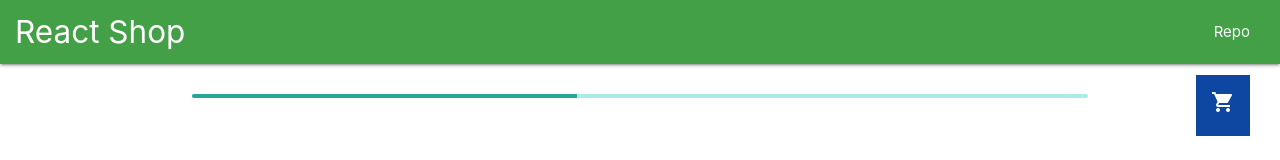
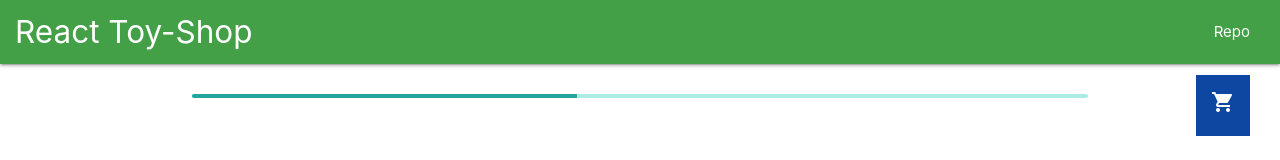
Before and after one commit to IlyaMur/react_shop, a React (Create React App) app: page / in a window 1280 px wide. Shown: the top 160 px of the page. Built offline with nearby package versions, Linux system fonts and the light colour scheme; no server answers.

Commit message:
add link to repo

```diff
--- a/src/components/Footer.jsx
+++ b/src/components/Footer.jsx
@@ -6,7 +6,9 @@ function Footer() {
           © {new Date().getFullYear()} Copyright Text
           <a
             className="grey-text text-lighten-4 right"
-            href="https://github.com/IlyaMur/react-movies_app"
+            href="https://github.com/IlyaMur/react_shop"
+            target="_blank"
+            rel="noreferrer"
           >
             Repo
           </a>
--- a/src/components/Header.jsx
+++ b/src/components/Header.jsx
@@ -2,12 +2,18 @@ export function Header() {
   return (
     <nav className="green darken-1">
       <div className="nav-wrapper">
-        <a href="#!" className="brand-logo">
-          React Shop
+        <a href="/" className="brand-logo">
+          React Toy-Shop
         </a>
         <ul id="nav-mobile" className="right hide-on-med-and-down">
           <li>
-            <a href="https://github.com/IlyaMur/react-movies_app">Repo</a>
+            <a
+              href="https://github.com/IlyaMur/react_shop"
+              target="_blank"
+              rel="noreferrer"
+            >
+              Repo
+            </a>
           </li>
         </ul>
       </div>
```
